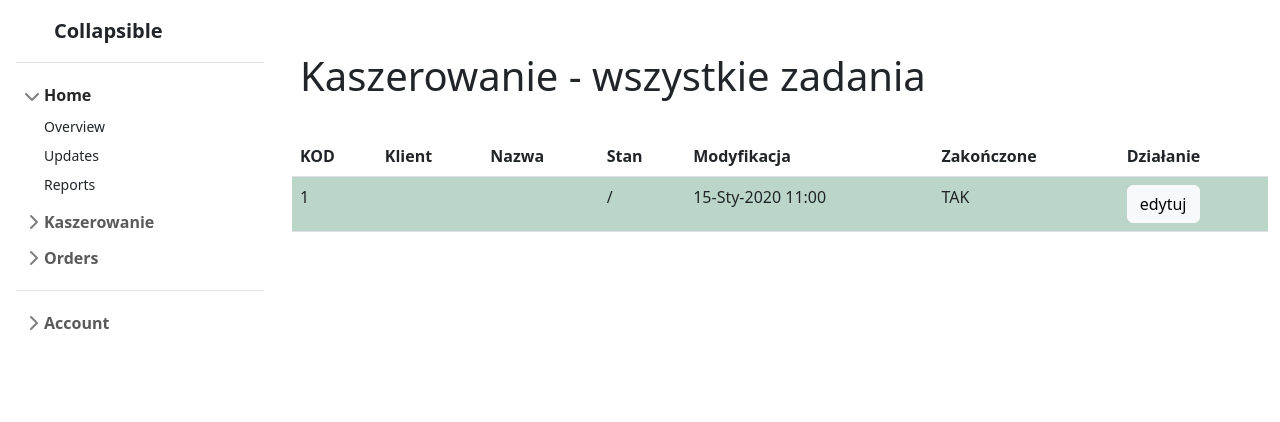
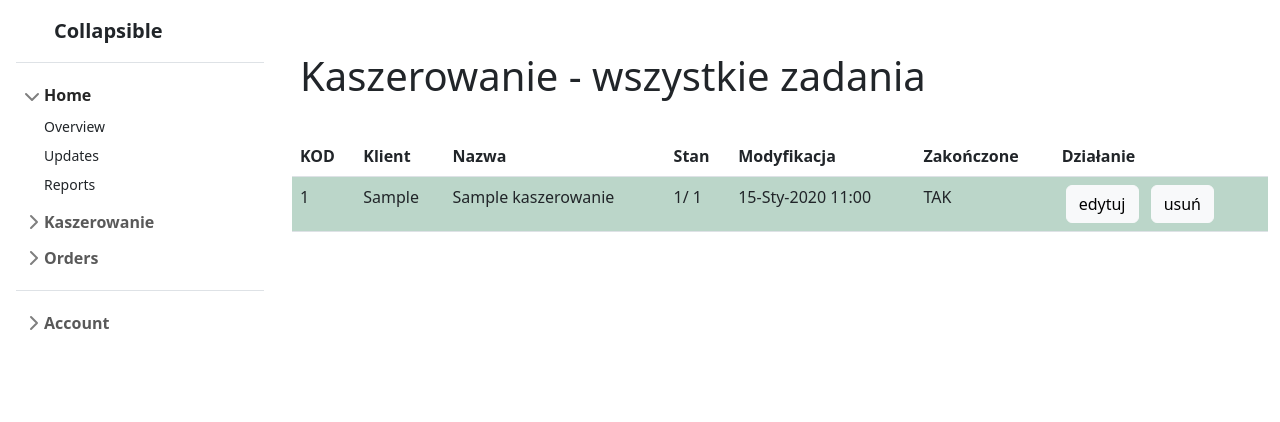
Before and after one commit to ut3k/raster_system, a Django app: page /kaszerowanie/ in a window 1280 px wide. Shown: the top 422 px of the page. Run offline with Django 4.2, Linux system fonts and the light colour scheme; tables that the repository leaves empty hold one stand-in row (values such as "Sample post"); some libraries are stand-ins or nearby versions.

Commit message:
KASZEROWANIE - przycisk "usuń", poprawa nazw zmiennych w szablonach

```diff
--- a/raster_system/kaszerowanie/templates/kasz_delete.html
+++ b/raster_system/kaszerowanie/templates/kasz_delete.html
@@ -1,7 +1,7 @@
 {% extends 'base.html' %}
 
 {% block title %}
-KASZEROWANIE
+KASZEROWANIE - {{ title }}
 {% endblock %}
 
 {% block content %}
@@ -9,7 +9,7 @@ KASZEROWANIE
 <div class="container">
 
   <div class="my-auto">
-    <p>Jesteś pewien że chcesz usunąć element o kodzie "{{kasz.pk}}" i nazwie "{{kasz.nazwa}}" dla klienta "{{ kasz.klient }}"</p>
+    <p>Jesteś pewien że chcesz usunąć element o kodzie <b>"{{kasz.pk}}"</b> i nazwie <b>"{{kasz.name}}"</b> dla klienta <b>"{{ kasz.client }}"</b></p>
     <form action='{% url 'kaszerowanie:kasz_delete' kasz.pk %}' method="POST">
      {% csrf_token %}
       <input class='btn btn-danger' type="submit" name="" value="Usuń">
--- a/raster_system/kaszerowanie/templates/kasz_list_table.html
+++ b/raster_system/kaszerowanie/templates/kasz_list_table.html
@@ -1,13 +1,13 @@
 {% extends 'base.html' %}
 
 {% block title %}
-KASZEROWANIE
+KASZEROWANIE - {{ title }}
 {% endblock %}
 
 {% block content %}
 
 <div class="my-4 mx-1 p-1">
-  <h1> Kaszerowanie - {{ kasz_title }}</h1>
+  <h1> Kaszerowanie - {{ title }}</h1>
 </div>
 
 <table class="table table-striped">
@@ -26,12 +26,15 @@ KASZEROWANIE
     {% for data in kasz_tab_data %}
     <tr class="bg-opacity-25">
       <td data-cell="KOD">{{data.pk}}</td>
-      <td data-cell="Klient">{{data.klient}}</td>
-      <td data-cell="Nazwa">{{data.nazwa}}</td>
-      <td data-cell="Stan"> {{ data.kasz_wykonane}}/ {{data.kasz_zamówienie}}</td>
+      <td data-cell="Klient">{{data.client}}</td>
+      <td data-cell="Nazwa">{{data.name}}</td>
+      <td data-cell="Stan"> {{ data.kasz_done}}/ {{data.kasz_ordered}}</td>
       <td data-cell="Modyfikacja">{{data.mod_date|date:"d-M-Y G:i"}}</td>
-      <td data-cell="Zakończone" class="jobstatus">{{data.kasz_gotowe}}</td>
-      <td data-cell="Działanie"> <a href="{% url 'kaszerowanie:kasz_detail' data.pk %}" class='btn btn-light'>edytuj</a></td>
+      <td data-cell="Zakończone" class="jobstatus">{{data.kasz_status}}</td>
+      <td data-cell="Działanie">
+        <a href="{% url 'kaszerowanie:kasz_detail' data.pk %}" class='btn btn-light mx-1'>edytuj</a>
+        <a href="{% url 'kaszerowanie:kasz_delete' data.pk %}" class='btn btn-light mx-1'>usuń</a>
+      </td>
     </tr>
     {% endfor %}
   </tbody>
--- a/raster_system/kaszerowanie/views.py
+++ b/raster_system/kaszerowanie/views.py
@@ -30,9 +30,9 @@ def kasz_list_todo(request):
     return render(request,"kasz_list_todo.html", context )
 
 def kasz_list_done(request):
-    kasz_done= Kaszerowanie.objects.filter(kasz_gotowe="True").order_by("-created_date")
-    kasz_done_title = "Zadania wykonane"
-    return render(request,"kasz_list_table.html", {"kasz_tab_data":kasz_done, "kasz_title":kasz_done_title})
+    kasz_done= Kaszerowanie.objects.filter(kasz_status="True").order_by("-created_date")
+    kasz_done_title = "zadania wykonane"
+    return render(request,"kasz_list_table.html", {"kasz_tab_data":kasz_done, "title":kasz_done_title})
 
 # table view all set
 def kasz_list_all(request):
@@ -50,7 +50,7 @@ def kasz_list_all(request):
 
     context = {
             "kasz_tab_data":kasz_all,
-            "kasz_title":kasz_all_title,
+            "title":kasz_all_title,
             "paginator_data":kasz_all
             }
     return render(request,"kasz_list_table.html", context)
```
